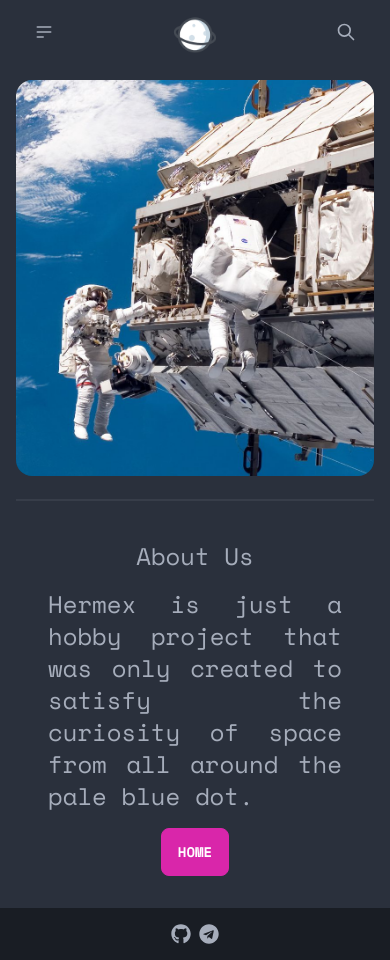
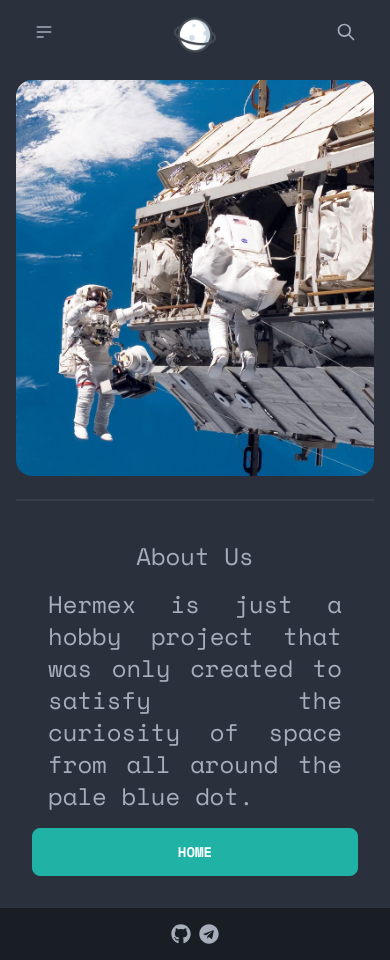
Before and after one commit to Navid-JL/sentinel-app, a React (Create React App) app in the folder frontend/hermex/: page /about in a window 390 px wide. Built offline with nearby package versions, Linux system fonts and the light colour scheme.

Commit message:
Tweak home button to be better responsive

```diff
--- a/frontend/hermex/src/Pages/AboutPage.jsx
+++ b/frontend/hermex/src/Pages/AboutPage.jsx
@@ -19,7 +19,7 @@ const AboutPage = () => {
             Hermex is just a hobby project that was only created to satisfy the curiosity of space
             from all around the pale blue dot.
           </p>
-          <Link to="/" className="btn btn-secondary sm:w-full md:w-32">
+          <Link to="/" className="btn btn-accent w-full md:w-32">
             Home
           </Link>
         </div>
```
